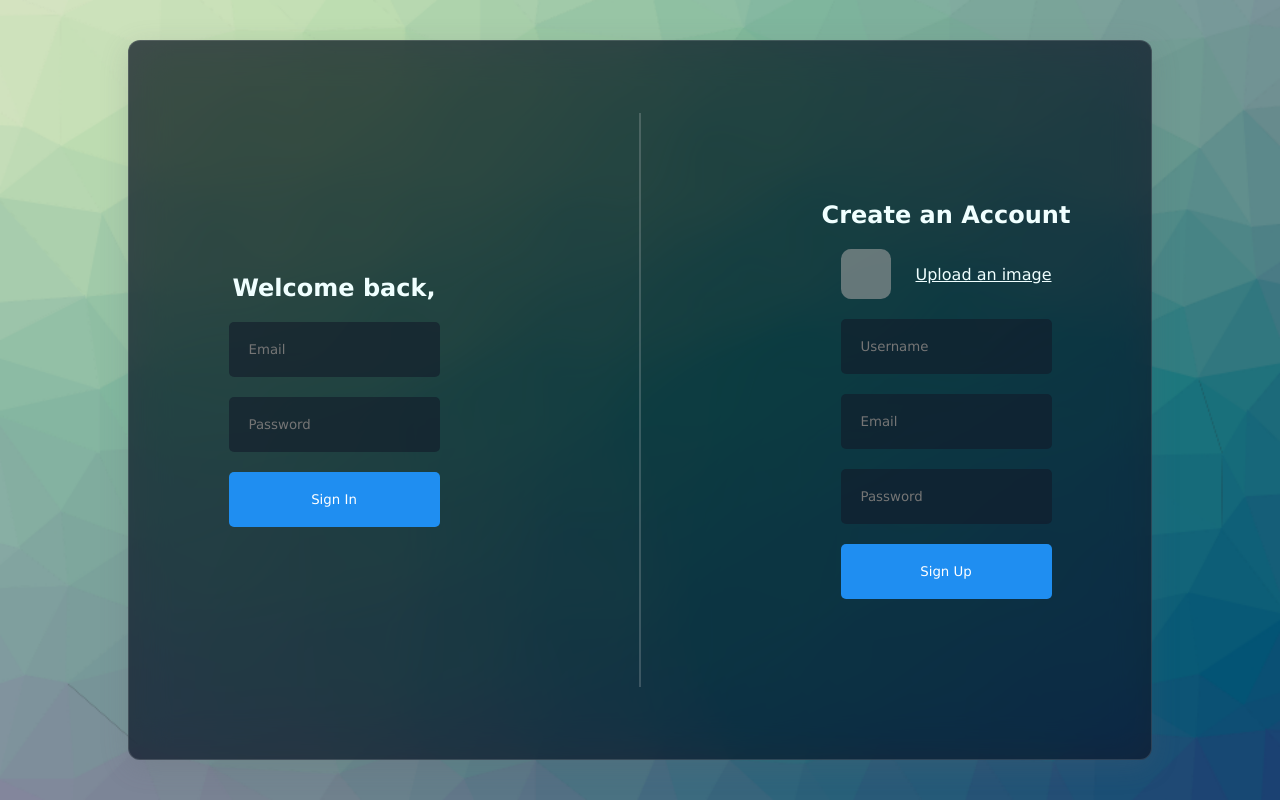
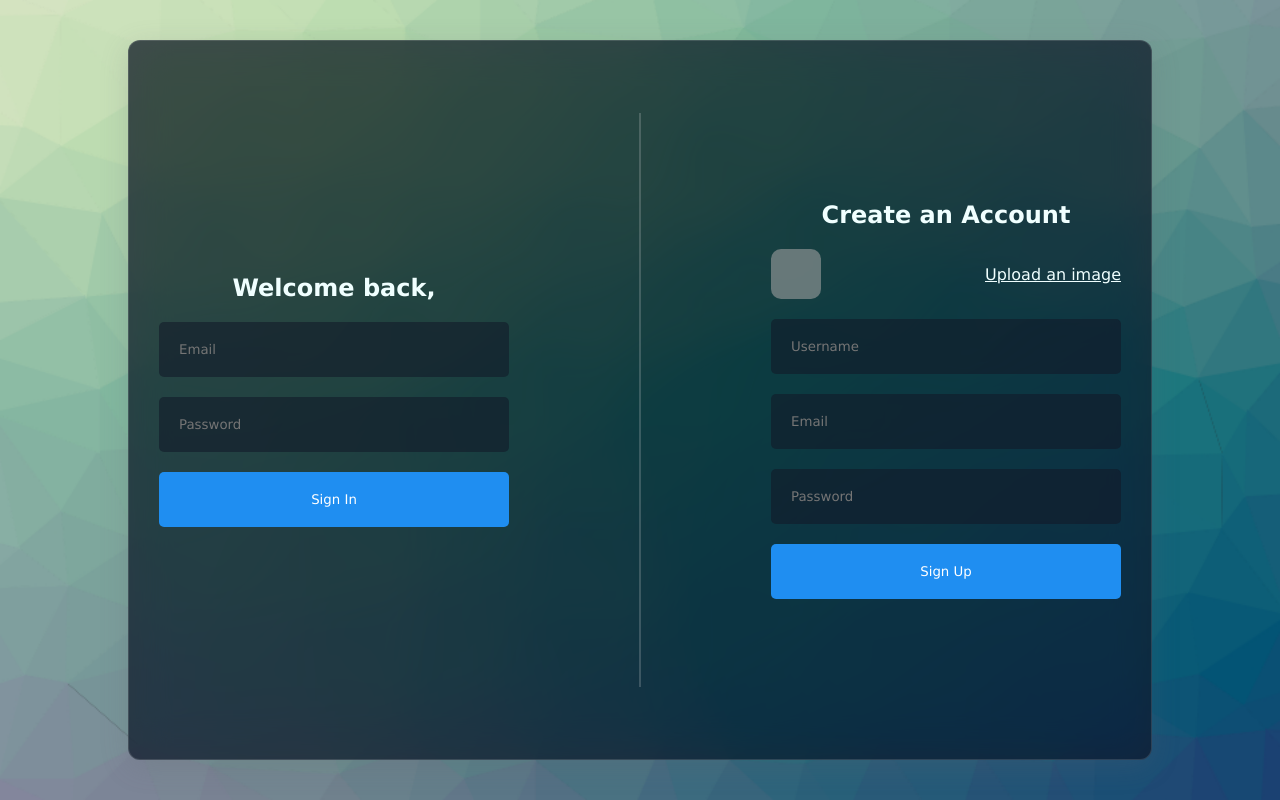
Before and after one commit to glen654/React-Chat-App, a React (Vite) app: page / in a window 1280 px wide. Built offline with nearby package versions, Linux system fonts and the light colour scheme; no server answers; grey boxes are pictures that could not be loaded.

Commit message:
changed the width of the input in login

```diff
--- a/src/components/login/Login.css
+++ b/src/components/login/Login.css
@@ -21,6 +21,7 @@
 
             input{
                 padding: 20px;
+                width: 350px;
                 border: none;
                 outline: none;
                 background-color: rgba(17,25,40,0.6);
```
